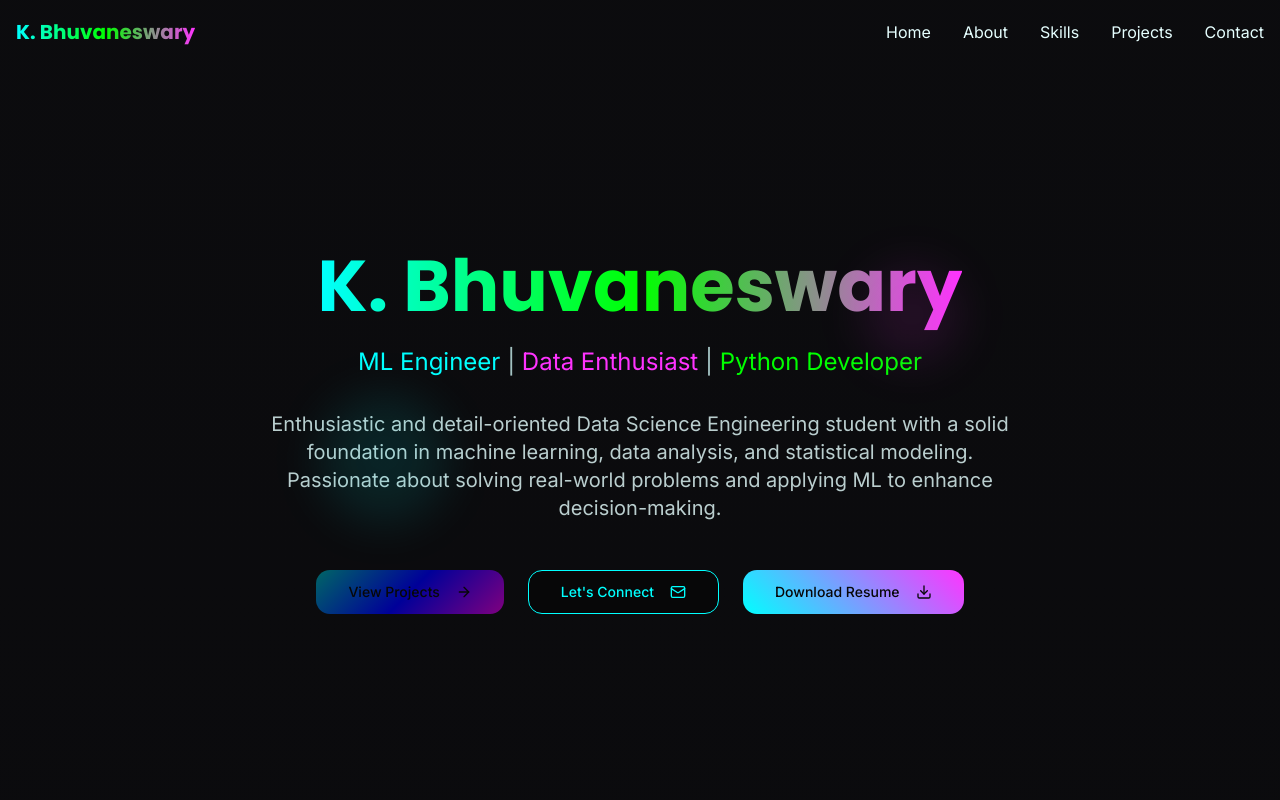
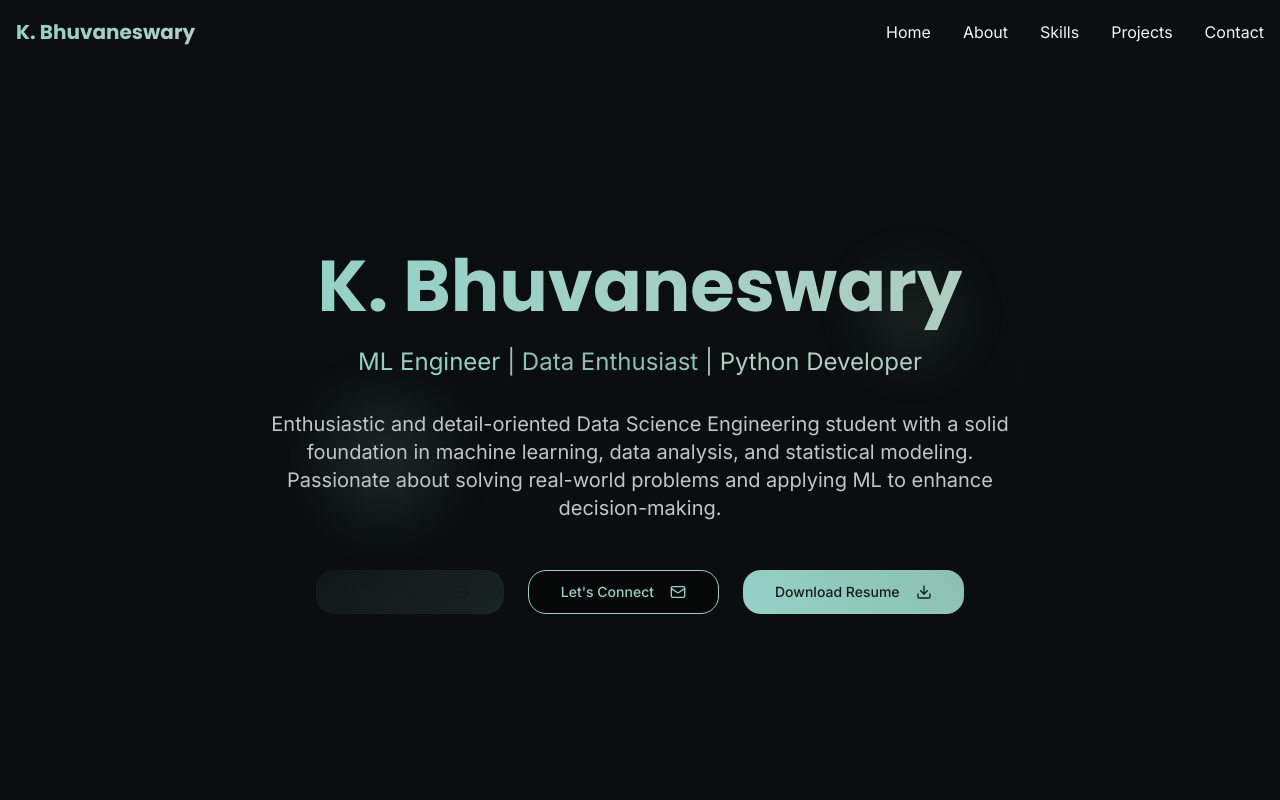
Before and after one commit to KBHUVANESWARY/bhuvaneswary-portfolio-glow, a React (Vite) app: page / in a window 1280 px wide. Shown: the top 800 px of the page. Built offline with nearby package versions, Linux system fonts and the light colour scheme.

Commit message:
Update theme to ultra-modern

```diff
--- a/src/index.css
+++ b/src/index.css
@@ -6,56 +6,55 @@
 
 @layer base {
   :root {
-    /* Core Background - Deep space black with tech gradients */
-    --background: 240 10% 3%;
-    --foreground: 180 100% 95%;
+    /* Core Background - Deep dark teal inspired by design */
+    --background: 180 15% 3%;
+    --foreground: 180 15% 95%;
 
-    /* Card System - Dark glass-morphism cards */
-    --card: 240 15% 8%;
-    --card-foreground: 180 100% 95%;
+    /* Card System - Slightly lighter dark cards */
+    --card: 180 10% 8%;
+    --card-foreground: 180 15% 95%;
 
-    --popover: 240 15% 8%;
-    --popover-foreground: 180 100% 95%;
+    --popover: 180 10% 8%;
+    --popover-foreground: 180 15% 95%;
 
-    /* Primary - Electric cyan */
-    --primary: 180 100% 50%;
-    --primary-foreground: 240 10% 3%;
+    /* Primary - Elegant teal mint */
+    --primary: 170 40% 70%;
+    --primary-foreground: 180 15% 10%;
 
-    /* Secondary - Neon magenta */
-    --secondary: 300 100% 60%;
-    --secondary-foreground: 240 10% 3%;
+    /* Secondary - Soft mint accent */
+    --secondary: 160 30% 65%;
+    --secondary-foreground: 180 15% 10%;
 
-    /* Muted - Tech grays */
-    --muted: 240 15% 12%;
-    --muted-foreground: 180 20% 70%;
+    /* Muted - Sophisticated grays with teal tint */
+    --muted: 180 10% 15%;
+    --muted-foreground: 180 10% 70%;
 
-    /* Accent - Electric lime */
-    --accent: 120 100% 50%;
-    --accent-foreground: 240 10% 3%;
+    /* Accent - Light mint highlight */
+    --accent: 155 25% 75%;
+    --accent-foreground: 180 15% 10%;
 
-    --destructive: 0 100% 60%;
-    --destructive-foreground: 240 10% 3%;
+    --destructive: 0 84% 60%;
+    --destructive-foreground: 180 15% 95%;
 
-    /* Borders - Neon tech borders */
-    --border: 240 30% 15%;
-    --input: 240 20% 10%;
-    --ring: 180 100% 50%;
+    /* Borders - Subtle teal-tinted borders */
+    --border: 180 15% 20%;
+    --input: 180 10% 12%;
+    --ring: 170 40% 70%;
 
-    --radius: 1rem;
+    --radius: 1.25rem;
 
-    /* Ultra-Modern Tech Gradients */
-    --gradient-primary: linear-gradient(135deg, hsl(180, 100%, 20%) 0%, hsl(240, 100%, 30%) 50%, hsl(300, 100%, 25%) 100%);
-    --gradient-secondary: linear-gradient(45deg, hsl(180, 100%, 50%) 0%, hsl(300, 100%, 60%) 100%);
-    --gradient-surface: linear-gradient(180deg, hsl(240, 10%, 5%) 0%, hsl(240, 15%, 3%) 100%);
-    --gradient-tech: linear-gradient(90deg, hsl(180, 100%, 50%) 0%, hsl(120, 100%, 50%) 50%, hsl(300, 100%, 60%) 100%);
-    --gradient-card: linear-gradient(145deg, hsl(240, 20%, 8%) 0%, hsl(240, 15%, 12%) 100%);
+    /* Elegant Gradient System */
+    --gradient-primary: linear-gradient(135deg, hsl(180, 15%, 8%) 0%, hsl(170, 20%, 12%) 100%);
+    --gradient-secondary: linear-gradient(45deg, hsl(170, 40%, 70%) 0%, hsl(160, 30%, 65%) 100%);
+    --gradient-surface: linear-gradient(180deg, hsl(180, 15%, 5%) 0%, hsl(180, 15%, 3%) 100%);
+    --gradient-card: linear-gradient(145deg, hsl(180, 12%, 9%) 0%, hsl(180, 8%, 12%) 100%);
+    --gradient-elegant: linear-gradient(90deg, hsl(170, 40%, 70%) 0%, hsl(155, 25%, 75%) 100%);
 
-    /* Intense Glow Effects */
-    --glow-primary: 0 0 50px hsl(180, 100%, 50% / 0.6), 0 0 100px hsl(180, 100%, 50% / 0.3);
-    --glow-secondary: 0 0 60px hsl(300, 100%, 60% / 0.5), 0 0 120px hsl(300, 100%, 60% / 0.2);
-    --glow-accent: 0 0 40px hsl(120, 100%, 50% / 0.7);
-    --glow-soft: 0 20px 60px hsl(240, 15%, 3% / 0.8);
-    --glow-tech: 0 0 30px hsl(180, 100%, 50% / 0.4), inset 0 1px 0 hsl(180, 100%, 50% / 0.2);
+    /* Refined Glow Effects */
+    --glow-primary: 0 0 40px hsl(170, 40%, 70% / 0.3);
+    --glow-secondary: 0 0 30px hsl(160, 30%, 65% / 0.25);
+    --glow-soft: 0 15px 50px hsl(180, 15%, 3% / 0.6);
+    --glow-elegant: 0 0 25px hsl(170, 40%, 70% / 0.2), inset 0 1px 0 hsl(170, 40%, 70% / 0.1);
 
     /* Animation Timings */
     --transition-smooth: all 0.3s cubic-bezier(0.4, 0, 0.2, 1);
@@ -138,11 +137,10 @@
   }
 
   .gradient-text {
-    background: var(--gradient-tech);
+    background: var(--gradient-elegant);
     -webkit-background-clip: text;
     -webkit-text-fill-color: transparent;
     background-clip: text;
-    animation: gradient-shift 3s ease-in-out infinite;
   }
 
   .gradient-text-secondary {
@@ -152,11 +150,11 @@
     background-clip: text;
   }
 
-  .tech-card {
+  .elegant-card {
     background: var(--gradient-card);
     border: 1px solid hsl(var(--border));
-    box-shadow: var(--glow-tech);
-    backdrop-filter: blur(20px);
+    box-shadow: var(--glow-elegant);
+    backdrop-filter: blur(10px);
   }
 
   .glow-primary {
@@ -167,18 +165,16 @@
     box-shadow: var(--glow-secondary);
   }
 
-  .glow-accent {
-    box-shadow: var(--glow-accent);
-  }
-
   .glow-soft {
     box-shadow: var(--glow-soft);
   }
 
-  .tech-border {
-    border: 1px solid transparent;
-    background: linear-gradient(hsl(var(--card)), hsl(var(--card))) padding-box,
-                var(--gradient-tech) border-box;
+  .elegant-border {
+    border: 1px solid hsl(var(--border));
+  }
+
+  .elegant-glow {
+    box-shadow: var(--glow-elegant);
   }
 
   .transition-smooth {
--- a/tailwind.config.ts
+++ b/tailwind.config.ts
@@ -71,15 +71,14 @@ export default {
 				'gradient-primary': 'var(--gradient-primary)',
 				'gradient-secondary': 'var(--gradient-secondary)',
 				'gradient-surface': 'var(--gradient-surface)',
-				'gradient-tech': 'var(--gradient-tech)',
 				'gradient-card': 'var(--gradient-card)',
+				'gradient-elegant': 'var(--gradient-elegant)',
 			},
 			boxShadow: {
 				'glow-primary': 'var(--glow-primary)',
 				'glow-secondary': 'var(--glow-secondary)',
-				'glow-accent': 'var(--glow-accent)',
 				'glow-soft': 'var(--glow-soft)',
-				'glow-tech': 'var(--glow-tech)',
+				'glow-elegant': 'var(--glow-elegant)',
 			},
 			borderRadius: {
 				lg: 'var(--radius)',
```
